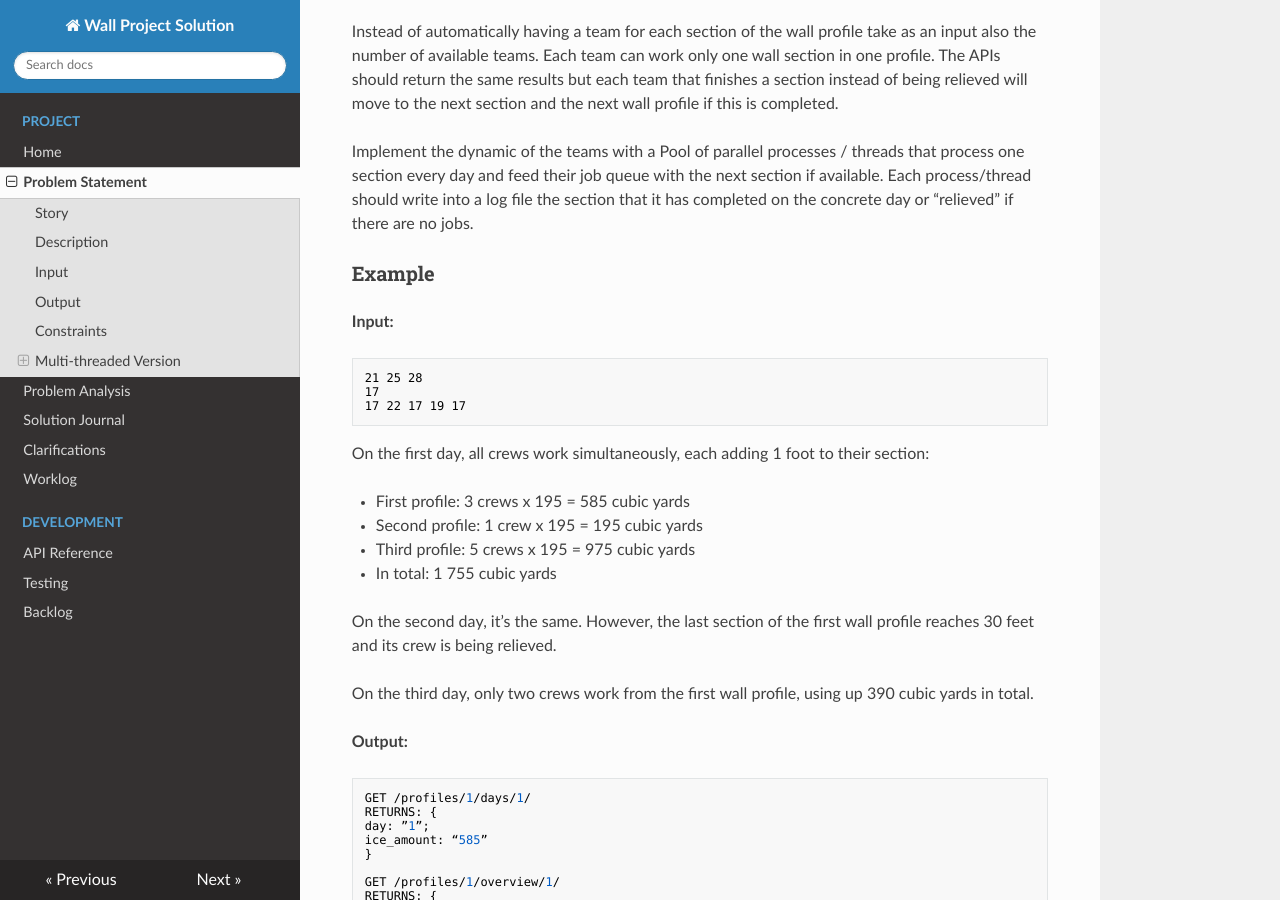
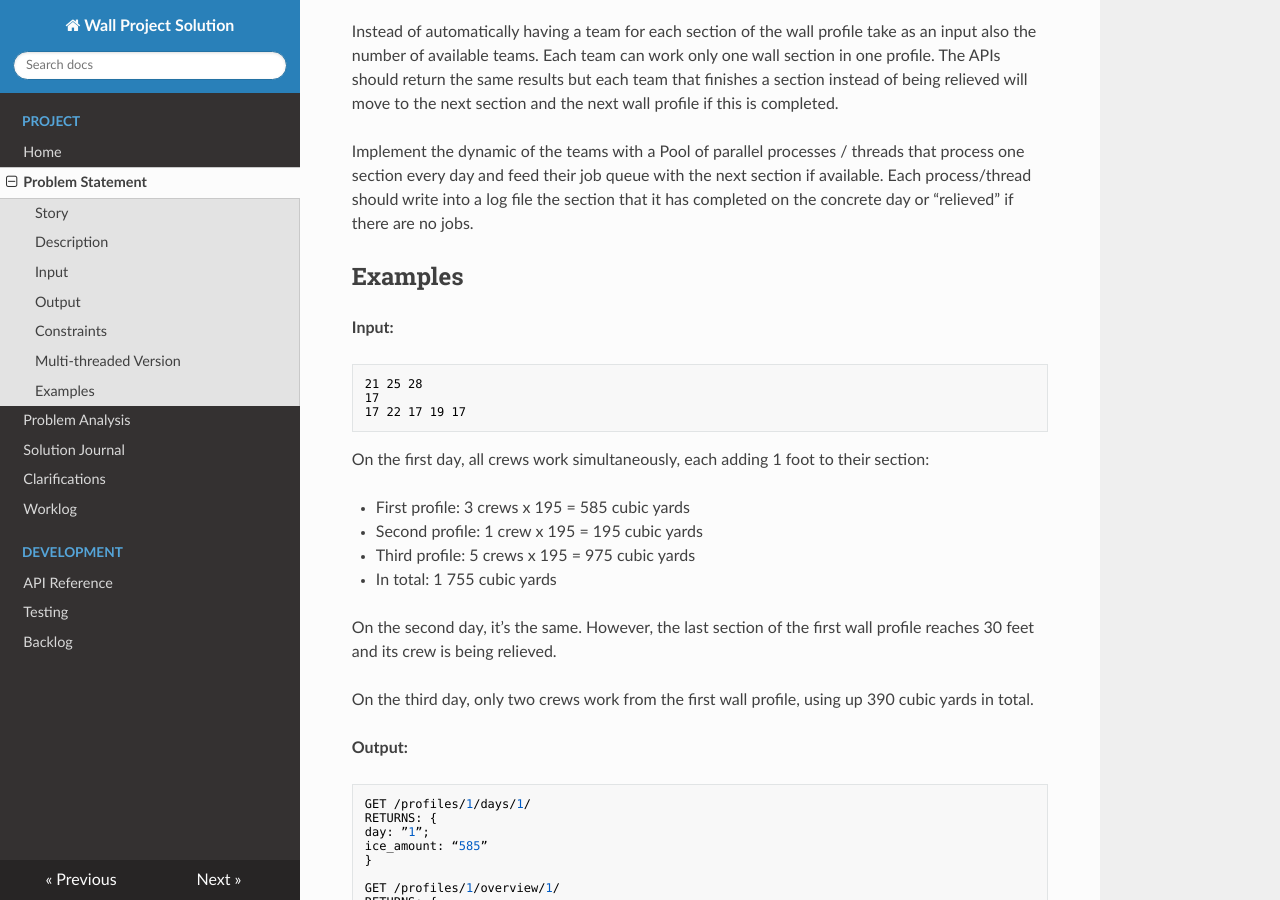
Before and after one commit to braboj/the-great-wall, an MkDocs documentation site: the page built from docs/problem.md, in a window 1280 px wide and 900 px high, scrolled down 1388 px. Built offline with MkDocs 1.6.1, drawn with Linux system fonts in a browser that asks for light colours; nearby versions of some CDN libraries.

Commit message:
(#16) - Update the problem statement

```diff
--- a/docs/problem.md
+++ b/docs/problem.md
@@ -68,7 +68,7 @@
 section that it has completed on the concrete day or “relieved” if there are
 no jobs.
 
-### Example
+## Examples
 
 **Input:**
 
```
